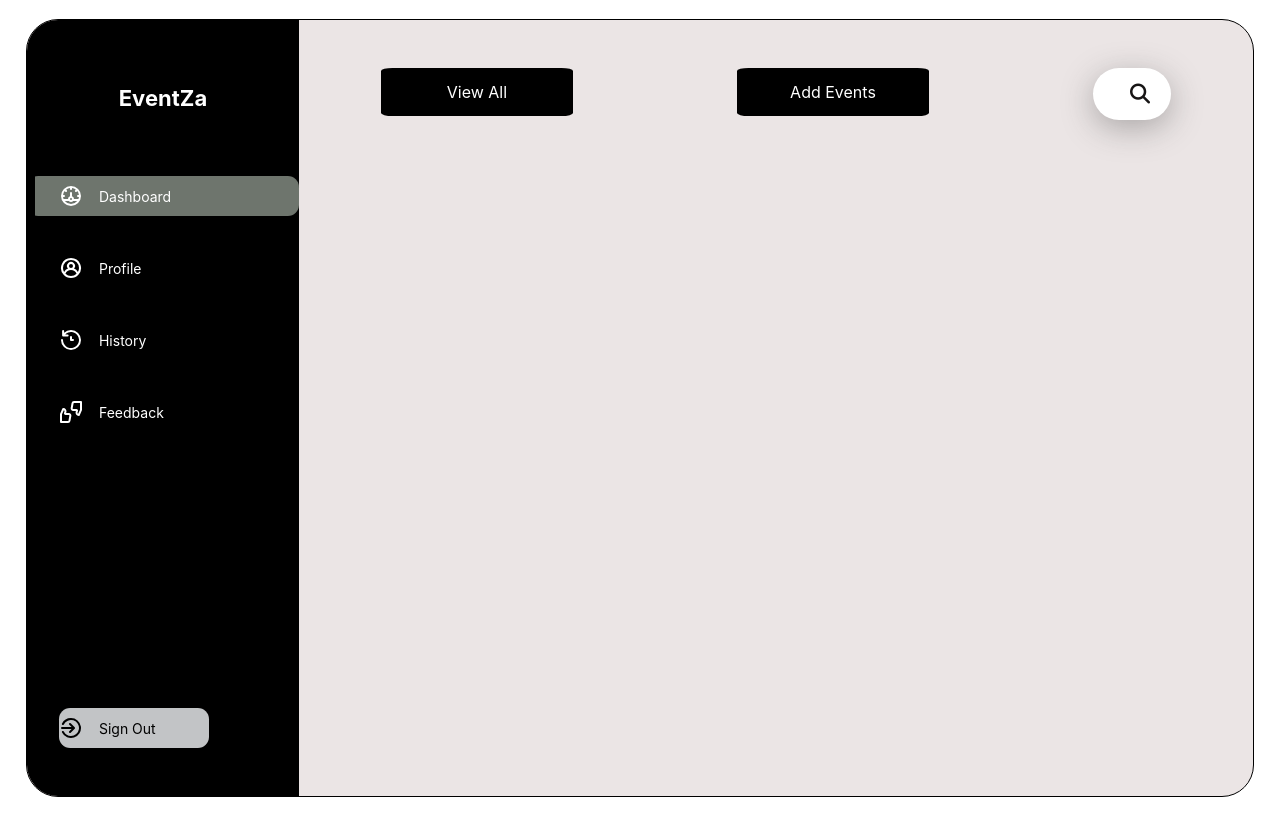
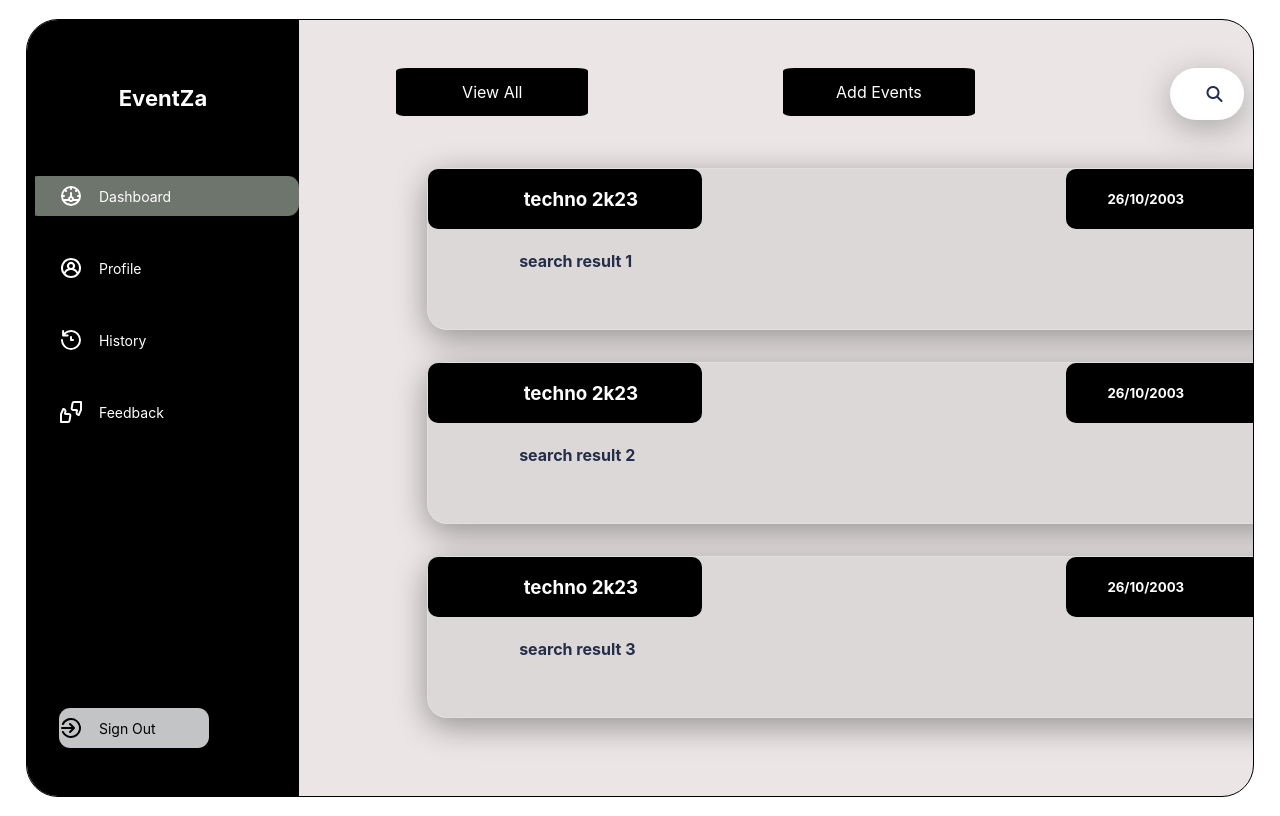
Before and after one commit to dillibabu2003/Evento, a React (Create React App) app in the folder EventIn/FrontEnd/: page /manage in a window 1280 px wide. Built offline with nearby package versions, Linux system fonts and the light colour scheme.

Commit message:
search bar functionality added

```diff
--- a/EventIn/FrontEnd/package.json
+++ b/EventIn/FrontEnd/package.json
@@ -42,5 +42,8 @@
       "last 1 firefox version",
       "last 1 safari version"
     ]
+  },
+  "devDependencies": {
+    "@fortawesome/fontawesome-free": "^6.4.0"
   }
 }
--- a/EventIn/FrontEnd/src/App.js
+++ b/EventIn/FrontEnd/src/App.js
@@ -9,6 +9,7 @@ import Feedback from './components/Feedback/Feedback';
 import History from './components/History/History';
 import Manage from './components/Manage/Manage';
 import UserDash from './components/UserDash/UserDash';
+import SearchList from './components/SearchList/SearchList';
 
 // import Complaints from './components/Complaints/Complaints';
 
@@ -25,6 +26,7 @@ function App() {
               <Route path="/feedback" element={<Feedback/>}/>
               <Route path="/manage" element={<Manage/>}/>
               <Route path='/userDash' element={<UserDash/>}/>
+              <Route path='/searchlist' element={<SearchList/>}/>
 
          </Routes>
          </div>
--- a/EventIn/FrontEnd/src/components/Manage/Manage.css
+++ b/EventIn/FrontEnd/src/components/Manage/Manage.css
@@ -98,6 +98,7 @@ img{
     height:40px;
     box-shadow: 5px 5px 40px rgb(70, 56, 56);
     cursor: pointer;
+    border-radius: 50%;
 
 }
 
--- a/EventIn/FrontEnd/src/components/Manage/Manage.jsx
+++ b/EventIn/FrontEnd/src/components/Manage/Manage.jsx
@@ -10,12 +10,22 @@ const Manage = () => {
 
   const [isPopupVisible, setPopupVisible] = useState(false);
   const [eventsVisible, setEventsVisible] =useState(false);
+  const [displaySearchResult, setDisplaySearchResult]=useState([]);
+
+  const [searchval,setSeacrh]=useState([]);
+
+  const [images, setImages] = useState([]) ;
+  const [imageURLs, setImageURLs] = useState([]) ;
+
   const eventsList=[{date:"26/10/2003",title:"techno 2k23",description:"This is an technical symposium conducted by sri eshwar college of engineering to teach students about the technologies"},
   {date:"26/10/2003",title:"techno 2k23",description:"This is an technical symposium conducted by sri eshwar college of engineering to teach students about the technologies"},
   {date:"26/10/2003",title:"techno 2k23",description:"This is an technical symposium conducted by sri eshwar college of engineering to teach students about the technologies"}]
 
-    const [images, setImages] = useState([]) ;
-    const [imageURLs, setImageURLs] = useState([]) ;
+  const searchList=[{date:"26/10/2003",title:"techno 2k23",description:"search result 1"},
+  {date:"26/10/2003",title:"techno 2k23",description:"search result 2"},
+  {date:"26/10/2003",title:"techno 2k23",description:"search result 3"}]
+
+
     useEffect ( () => {
     if (images. length < 1) return;
     const newImageUrls = [];
@@ -27,11 +37,15 @@ const Manage = () => {
     setImages ([...e.target.files]);
     }
 
+    const onSearchStore=(e)=>{
+      console.log(searchval);
+      setSeacrh(e.target.value);
+  }
+  const handleButtonClick = () => {
 
-  const handleButtonClick = () => {
-    if(eventsVisible){
       setEventsVisible(false)
-    }
+      setDisplaySearchResult(false)
+
     setPopupVisible(true);
   };
 
@@ -40,11 +54,19 @@ const Manage = () => {
   };
 
   const displayEventsClick=()=>{
-    if(isPopupVisible){
+
       setPopupVisible(false);
-    }
+      setDisplaySearchResult(false);
+
     setEventsVisible(true);
   };
+
+  const displaySearchResultClick=()=>{
+
+        setPopupVisible(false);
+        setEventsVisible(false);
+        setDisplaySearchResult(true);
+  }
   const closeEventsClick=()=>{
      setEventsVisible(false);
   };
@@ -59,10 +81,9 @@ const Manage = () => {
           <div>Add Events</div>
       </div>
       <div className="box">
-          <input type="text" placeholder="Search here..."></input>
-          <a href="#">
-            <i class="fas fa-search"></i>
-          </a>
+           <input type="text" placeholder="Search here..."  onChange={onSearchStore} ></input>
+
+          <i  onClick={displaySearchResultClick}class="fas fa-search"></i>
         </div>
     </div>
     <div>
@@ -86,9 +107,37 @@ const Manage = () => {
       )}
       {
         eventsVisible && (
-                <div onClick={closeEventsClick}>
+                <div>
                   <div  className='events-list'>
                     {eventsList.map((item,index)=>{
+                      return(
+                  <div className="feedback-item">
+                          <div className="feedback-top">
+                            <div className="feedback-username">
+                              <h3>{item.title}</h3>
+                             </div>
+                           <div className="feedback-date">
+                     <h5>{item.date}</h5>
+                </div>
+                </div>
+              <div className="feedback-text">
+                <h4>
+                 {item.description}
+                </h4>
+              </div>
+            </div>
+                  )
+              })
+            }
+              </div>
+             </div>
+        )
+      }
+      {
+        displaySearchResult && (
+                <div>
+                  <div  className='events-list'>
+                    {searchList.map((item,index)=>{
                       return(
                   <div className="feedback-item">
                           <div className="feedback-top">
--- /dev/null
+++ b/EventIn/FrontEnd/src/components/SearchList/SearchList.jsx
@@ -0,0 +1,10 @@
+import React from 'react'
+import './SearchList.css'
+
+const SearchList = () => {
+  return (
+    <div>SearchList</div>
+  )
+}
+
+export default SearchList
```
Also changed, not shown: EventIn/FrontEnd/src/components/SearchList/SearchList.css (added), 1 other file (tests, documents, lock files or other folders).
